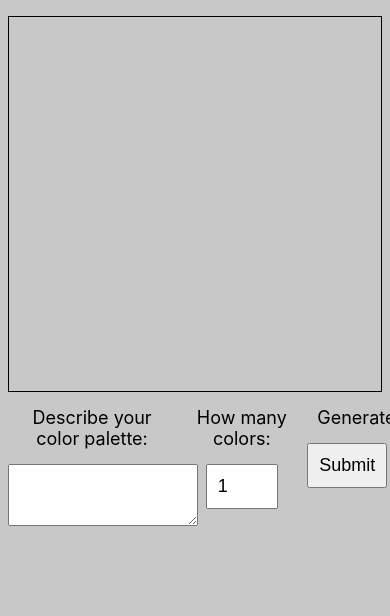
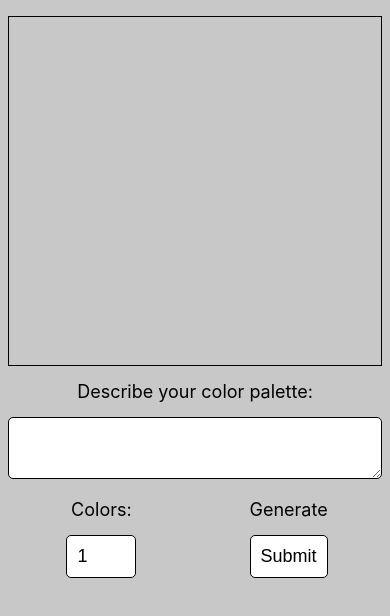
Before and after one commit to olozzalap/Word-Color-Schemes, a React (Create React App) app: page / in a window 390 px wide. Shown: the top 616 px of the page. Built offline with nearby package versions, Linux system fonts and the light colour scheme.

Commit message:
Added RGB / Hex display t .color-swatch and improved styles for mobile

```diff
--- a/package.json
+++ b/package.json
@@ -2,6 +2,7 @@
   "name": "word-color-schemes",
   "version": "0.1.0",
   "private": true,
+  "homepage" : "http://olozzalap.github.io/Word-Color-Schemes",
   "dependencies": {
     "react": "^16.6.3",
     "react-dom": "^16.6.3",
--- a/src/components/app/App.js
+++ b/src/components/app/App.js
@@ -35,13 +35,15 @@ class App extends Component {
     })
   }
   handleSubmit() {
+    let startTime = Date.now();
+
     let newColors = [];
     let randSeeds = this.createRandSeeds();
-    console.log(randSeeds);
+    // console.log(randSeeds);
     let dictMacthingRules = this.findDictMatches();
     // shuffles the matching rules into a random order so "aqua cherry" won't always return a blueish color followed by a red one
     dictMacthingRules.sort(function() { return 0.5 - Math.random() });
-    console.log(dictMacthingRules);
+    // console.log(dictMacthingRules);
     for (let i = 0; i < this.state.numColors; i++) {
       let color = {};
       let randSeedIndex = i * this.state.numColorFactors;
@@ -59,6 +61,8 @@ class App extends Component {
       newColors.push(color);
     }
     this.setState({colors: newColors});
+
+    console.log("handleSubmit() took: "  + (Date.now() - startTime) + "ms to complete!");
   }
   createRandSeeds() {
     let returnSeeds = [];
@@ -75,6 +79,7 @@ class App extends Component {
   }
   findDictMatches() {
     let matchingRules = [];
+    // Matching Entries preserved in case we need to reference the whole matching dictionary object in the future
     let matchingEntries = colorWordsDict.filter((entry, i) => {
       for (let i = 0; i < entry.matches.length; i++) {
         if (this.state.seedText.indexOf(entry.matches[i]) >= 0) {
@@ -98,11 +103,11 @@ class App extends Component {
         <section className="color-input">
           <article className="seed-text">
             <label>Describe your color palette:</label>
-            <textarea value={this.state.seedText} onChange={this.handleChange} name="seedText"/>
+            <textarea value={this.state.seedText} onChange={this.handleChange} name="seedText" maxLength="500"/>
           </article>
           <article className="num-colors">
-            <label>How many colors:</label>
-            <input type="number" value={this.state.numColors} onChange={this.handleChange} name="numColors" min="1" max="6"/>
+            <label>Colors:</label>
+            <input type="number" value={this.state.numColors} onChange={this.handleChange} name="numColors" min="1" max="8"/>
           </article>
           <article className="submit-colors">
             <label>Generate</label>
--- a/src/components/colorSwatch/ColorSwatch.js
+++ b/src/components/colorSwatch/ColorSwatch.js
@@ -7,10 +7,27 @@ function ColorSwatch(props) {
 	    "backgroundColor": "rgb(" + colorObj.r + "," + colorObj.g + "," + colorObj.b + ")"
 	  }
 	}
+  function fullColorHex(r,g,b) {
+    let red = rgbToHex(r);
+    let green = rgbToHex(g);
+    let blue = rgbToHex(b);
+    return red+green+blue;
+  };
+  function rgbToHex(rgbVal) {
+    let hex = Number(rgbVal).toString(16);
+    if (hex.length < 2) {
+         hex = "0" + hex;
+    }
+    return hex;
+  };
 
   return (
     <article className="color-swatch"
 			       style={buildBackgroundColorStyle(props.color)}>
+      <aside className="color-swatch-inner">
+        <p>{props.color.r + "," + props.color.g + "," + props.color.b}</p>
+        <p>{"#" + fullColorHex(props.color.r, props.color.g, props.color.b)}</p>
+      </aside>
     </article>
   );
 }
--- a/src/index.css
+++ b/src/index.css
@@ -1,3 +1,6 @@
+* {
+	box-sizing: border-box;
+}
 body {
   margin: 0;
   padding: 0;
@@ -14,7 +17,7 @@ code {
 }
 
 main {
-  max-width: 930px;
+  max-width: 1000px;
   padding: 4% 2%;
   margin:  0 auto;
 }
@@ -26,8 +29,23 @@ main {
 }
 .color-swatch {
   height:  350px;
+  height:  46vh;
   width:  25%;
   display: inline-block;
+  position: relative;
+}
+.color-swatch:hover .color-swatch-inner {
+	opacity: 1;
+}
+.color-swatch-inner {
+	transition: .4s;
+	opacity: 0;
+	position: absolute;
+	top:  25%;
+	display: inline-block;
+	text-align: center;
+	width: 100%;
+	font-weight: bold;
 }
 
 .color-input {
@@ -54,6 +72,23 @@ main {
 	margin: 5px auto;
 	font-size:  18px;
 }
+.color-input textarea, .color-input input {
+	background-color: white;
+	border-radius: 5px;
+	border:  1px solid black;
+}
+/* .color-input label {
+	min-height: 62px;
+} */
 .color-input textarea {
 	width:  100%;
 }
+
+@media (max-width: 768px) {
+	.color-input article.seed-text {
+		width:  100%;
+	}
+	.color-input article.num-colors, .color-input article.submit-colors {
+		width: 50%;
+	}
+}
```
